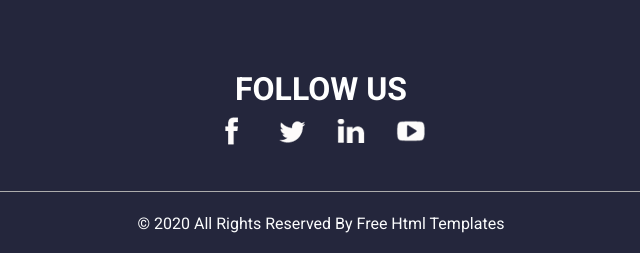
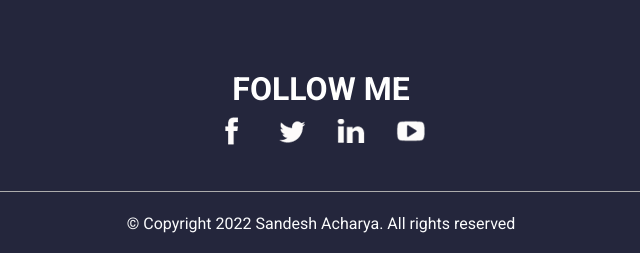
Before and after one commit to sandeshacharya4/sandeshacharya4.github.io, a plain HTML site: page blog.html in a window 1280 px wide. Shown: the part 787-1040 px from the top of the page, 319-959 px from the left. Drawn offline with nearby package versions, Linux system fonts and the light colour scheme.

Commit message:
added copyright, created master page, and some content change

```diff
--- a/blog.html
+++ b/blog.html
@@ -147,7 +147,7 @@
     <div class="container">
       <div class="social_container">
         <h2>
-          Follow Us
+          Follow Me
         </h2>
         <div class="social_box">
           <a href="">
@@ -171,8 +171,7 @@
   <section class="container-fluid footer_section">
     <div class="container">
       <p>
-        &copy; 2020 All Rights Reserved By
-        <a href="https://html.design/">Free Html Templates</a>
+        &copy; Copyright 2022 Sandesh Acharya. All rights reserved
       </p>
     </div>
   </section>
```
Also changed, not shown: about.html (+2 -3 lines), contact.html (+2 -3 lines), index.html (+5 -6 lines), work.html (+2 -3 lines).
